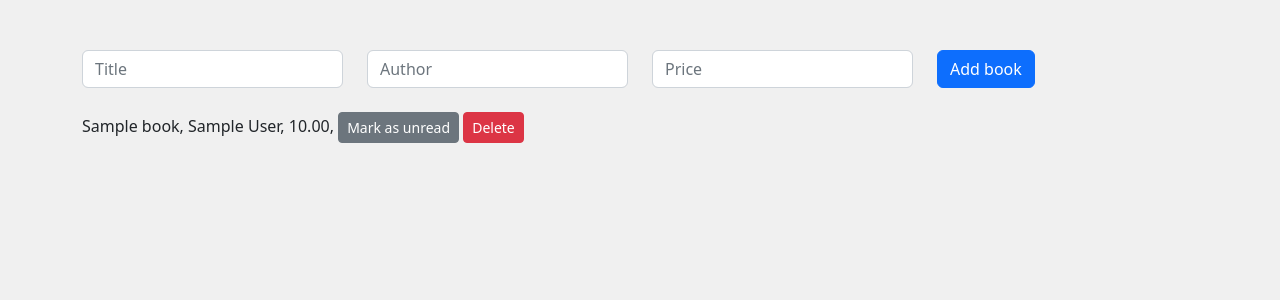
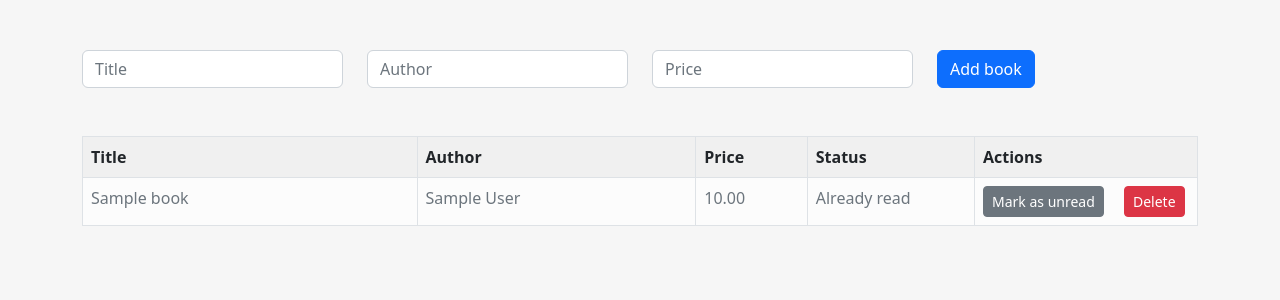
Before and after one commit to 4ka0/django_htmx_books, a Django app: page / in a window 1280 px wide. Shown: the top 300 px of the page. Run offline with Django 4.2, Linux system fonts and the light colour scheme; tables that the repository leaves empty hold one stand-in row (values such as "Sample post"); some libraries are stand-ins or nearby versions.

Commit message:
Frontend update to table

```diff
--- a/static/base.css
+++ b/static/base.css
@@ -1,4 +1,12 @@
 body {
     padding-top: 50px;
+    background-color: rgb(246, 246, 246);
+}
+
+thead {
     background-color: rgb(240, 240, 240);
 }
+
+tbody {
+    background-color: rgb(252, 252, 252);
+}
--- a/templates/base.html
+++ b/templates/base.html
@@ -20,17 +20,25 @@
 
                 {% include "partial_create_book_form.html" %}
 
-                <!-- List of books -->
+                <!-- Table of books -->
 
-                <div id="book-list" class="mt-4">
+                <table class="table table-bordered mt-5">
+                    <thead>
+                        <tr>
+                            <th scope="col" style="width: 30%">Title</th>
+                            <th scope="col" style="width: 25%">Author</th>
+                            <th scope="col" style="width: 10%">Price</th>
+                            <th scope="col" style="width: 15%">Status</th>
+                            <th scope="col" style="width: 20%">Actions</th>
+                        </tr>
+                    </thead>
+                    <tbody id="book-list">
+                        {% for book in book_list %}
+                            {% include "partial_individual_book.html" %}
+                        {% endfor %}
+                    </tbody>
+                </table>
 
-                    {% for book in book_list %}
-
-                        {% include "partial_individual_book.html" %}
-
-                    {% endfor %}
-
-                </div>
             </div>
         </div>
     </div>
@@ -39,10 +47,10 @@
     <script src="https://unpkg.com/htmx.org@1.8.4"></script>
 
     <!--
-    The script below resets the form when a form is submitted. This resets the
-    input fields to empty strinsg after a request is made. Without this the
-    input fields would continue to contain the previous input.
-    Here, 'input.title' matches the class name of the input field.
+    The script below resets the input fields in the create book form when the
+    form is submitted. Without this script the input fields would continue to
+    contain the previous input. Here, 'input.title' matches the class name of
+    the input field.
     -->
     <script>
         document.body.addEventListener('htmx:afterRequest', (event) => {
--- a/templates/partial_create_book_form.html
+++ b/templates/partial_create_book_form.html
@@ -1,7 +1,7 @@
 <form class="form-inline"
       hx-post="{% url 'create_book' %}"
       hx-target="#book-list"
-      hx-swap="afterend" >
+      hx-swap="beforeend" >  <!-- Appends content after the last child inside book-list -->
 
     <div class="row">
 
--- a/templates/partial_individual_book.html
+++ b/templates/partial_individual_book.html
@@ -1,34 +1,51 @@
-<article class="mt-3">
+<tr class="{% if book.read %}text-muted{% endif %}">
 
-    {{ book.title }},
-    {{ book.author }},
-    {{ book.price }},
+    <td>{{ book.title }}</td>
+    <td>{{ book.author }}</td>
+    <td>{{ book.price }}</td>
+
+    <!-- Status cell -->
+    <td>
+        {% if not book.read %}
+            Not read yet
+        {% else %}
+            Already read
+        {% endif %}
+    </td>
+
+    <!-- Action button cell -->
+    <td>
 
         {% if not book.read %}
 
+            <!-- Button to change to 'read' -->
             <button class="btn btn-primary btn-sm"
                     hx-put="{% url 'update_read_status' book.id %}"
-                hx-target="closest article"
+                    hx-target="closest tr"
                     hx-swap="outerHTML" >
                 Mark as read
             </button>
 
         {% else %}
 
+            <!-- Button to change to 'unread' -->
             <button class="btn btn-secondary btn-sm"
                     hx-put="{% url 'update_read_status' book.id %}"
-                hx-target="closest article"
+                    hx-target="closest tr"
                     hx-swap="outerHTML" >
                 Mark as unread
             </button>
 
         {% endif %}
 
-    <button class="btn btn-danger btn-sm"
+        <!-- Delete button -->
+        <button class="btn btn-danger btn-sm ms-3"
                 hx-delete="{% url 'delete_book' book.id %}"
-            hx-target="closest article"
+                hx-target="closest tr"
                 hx-swap="outerHTML" >
             Delete
         </button>
 
-</article>
+    </td>
+
+</tr>
```
Lines whose indentation alone changed are shown as unchanged.
